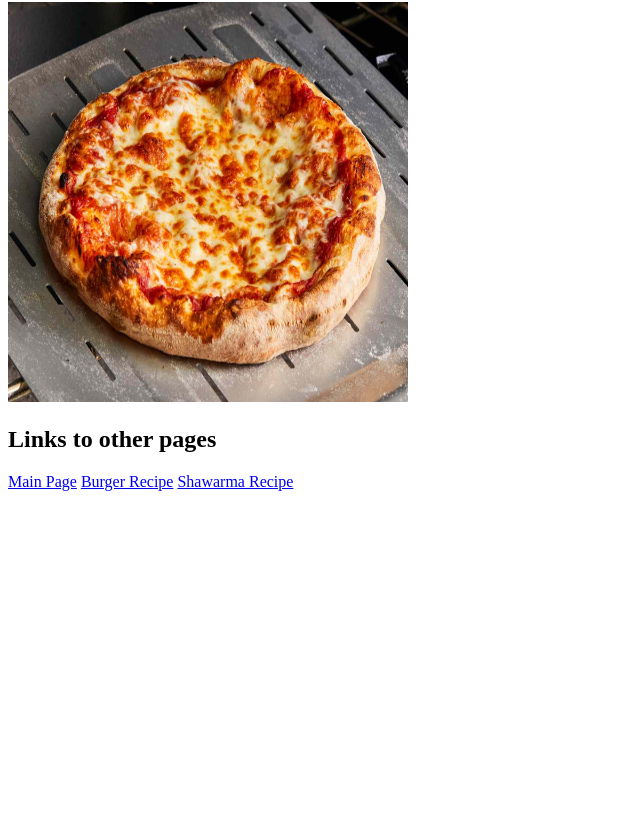
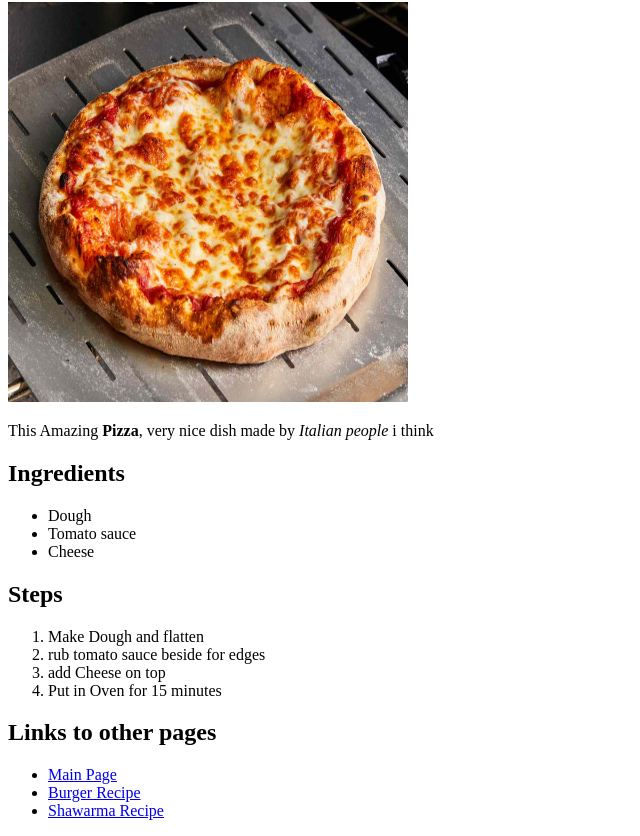
Before and after one commit to Datsteelfn2/odin-recipes, a plain HTML site: page recipes/pizza.html in a window 1280 px wide. Shown: the part 78-914 px from the top of the page, without its empty margins (0-640 px from the left). Before the commit the page ends 800 px from the top, so only its background shows below. Drawn offline with Linux system fonts and the light colour scheme.

Commit message:
Added recipes for all foods and linked them with better format

```diff
--- a/recipes/pizza.html
+++ b/recipes/pizza.html
@@ -8,10 +8,26 @@
 <body>
     <h1>Pizza Recipe</h1>
     <img src="../images/pizza.jpg" alt="pizza" height="400" width="400">
+    <p>This Amazing <strong>Pizza</strong>, very nice dish made by <em>Italian people</em> i think</p>
+    <h2>Ingredients</h2>
+    <ul>
+        <li>Dough</li>
+        <li>Tomato sauce</li>
+        <li>Cheese</li>
+    </ul>
+    <h2>Steps</h2>
+    <ol>
+        <li>Make Dough and flatten</li>
+        <li>rub tomato sauce beside for edges</li>
+        <li>add Cheese on top</li>
+        <li> Put in Oven for 15 minutes</li>
+    </ol>
     <h2>Links to other pages</h2>
-    <a href="../index.html">Main Page</a>
-    <a href="./burger.html">Burger Recipe</a>
-    <a href="./shawarma.html">Shawarma Recipe</a>
+    <ul>
+        <li><a href="../index.html">Main Page</a></li>
+        <li><a href="./burger.html">Burger Recipe</a></li>
+        <li><a href="./shawarma.html">Shawarma Recipe</a></li>
+    </ul>
 
 </body>
 </html>
```
Also changed, not shown: index.html (+9 -3 lines), recipes/burger.html (+23 -3 lines), recipes/shawarma.html (+7 -3 lines).
